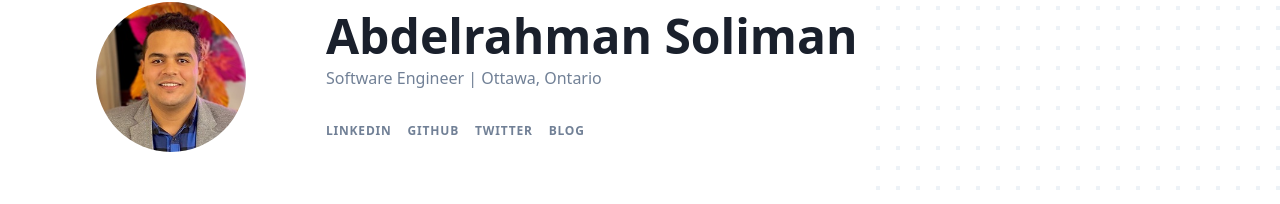
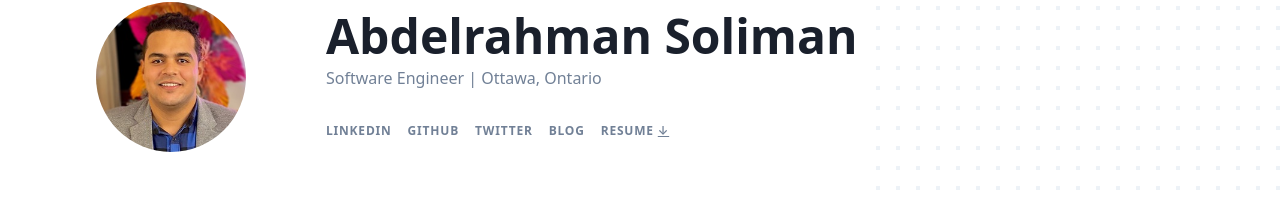
Before and after one commit to asolimandev/asoliman.dev, a Gatsby site: page / in a window 1280 px wide. Shown: the part 94-298 px from the top of the page. Built offline with nearby package versions, Linux system fonts and the light colour scheme; Gatsby itself is replaced by a stand-in of ours.

Commit message:
lastbutnotleast

```diff
--- a/src/components/header/index.jsx
+++ b/src/components/header/index.jsx
@@ -64,13 +64,11 @@ const Header = ({ metadata = {}, noBlog = false }) => {
               </Link>
             </li>
           )}
-          {resume && (
-            <li className={classes.item}>
-              <a className={classes.link} href={resumeFile} download="Abdelrahman_Soliman_Resume.pdf">
-                Resume <u>↓</u>
-              </a>
-            </li>
-          )}
+          <li className={classes.item}>
+            <a className={classes.link} href={resumeFile} download="Abdelrahman_Soliman_Resume.pdf">
+              Resume <u>↓</u>
+            </a>
+          </li>
         </ul>
       </div>
     </div>
```
